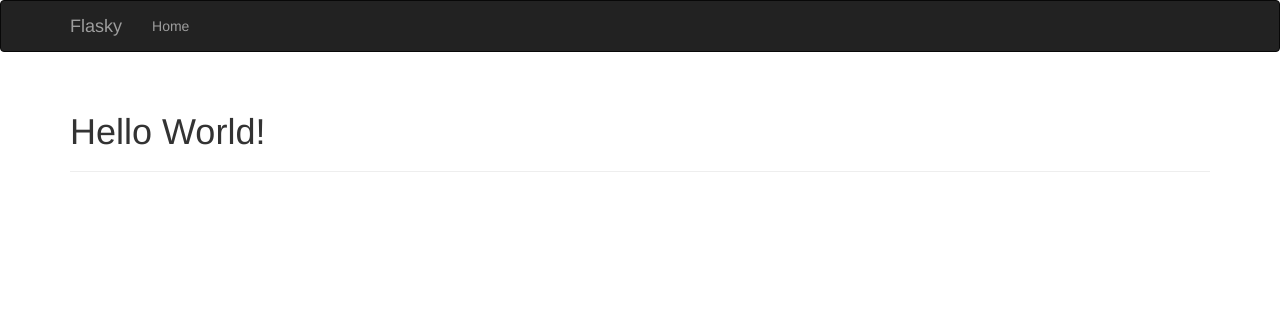
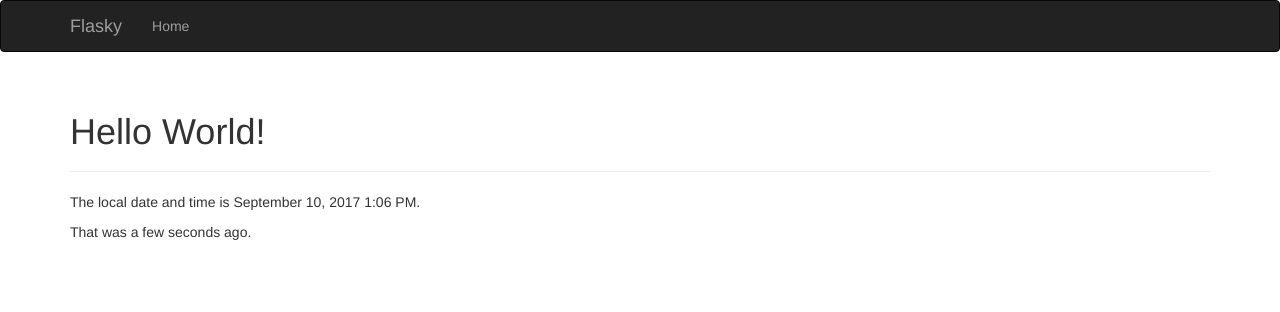
Before and after one commit to bassqmyd/myflasky, a Flask app: page / in a window 1280 px wide. Shown: the top 312 px of the page. Run offline with Flask 2, Linux system fonts and the light colour scheme; some libraries are stand-ins or nearby versions.

Commit message:
使用flask-moment扩展，获得日期和时间

```diff
--- a/app1/hello.py
+++ b/app1/hello.py
@@ -1,15 +1,18 @@
 from flask import Flask, render_template
 from flask_script import Manager
 from flask_bootstrap import Bootstrap
+from flask_moment import Moment
+from datetime import datetime
 
 app = Flask(__name__)
 manager = Manager(app)
 bootstrap = Bootstrap(app)
+moment = Moment(app)
 
 
 @app.route('/')
 def index():
-    return render_template('index.html')
+    return render_template('index.html', current_time=datetime.utcnow())
 
 
 @app.route('/user/<name>')
--- a/app1/templates/base.html
+++ b/app1/templates/base.html
@@ -1,6 +1,12 @@
 {% extends "bootstrap/base.html" %}
 
 {% block title %}Flasky{% endblock %}
+
+{% block head %}
+{{ super() }}
+<link rel="shortcut icon" href="{{ url_for('static', filename='Beautiful.jpg') }}" type="image/x-icon">
+<link rel="icon" href="{{ url_for('static', filename='Beautiful.jpg') }}" type="image/x-icon">
+{% endblock %}
 
 {% block navbar %}
 <div class="navbar navbar-inverse" role="navigation">
@@ -28,3 +34,9 @@
     {% block page_content %}{% endblock %}
 </div>
 {% endblock %}
+
+
+{% block scripts %}
+{{ super() }}
+{{ moment.include_moment() }}
+{% endblock %}
--- a/app1/templates/index.html
+++ b/app1/templates/index.html
@@ -6,4 +6,6 @@
 <div class="page-header">
     <h1>Hello World!</h1>
 </div>
+<p>The local date and time is {{ moment(current_time).format('LLL') }}.</p>
+<p>That was {{ moment(current_time).fromNow(refresh=True) }}.</p>
 {% endblock %}
```
Also changed, not shown: app1/static/Beautiful.jpg (added), app1/static/favicon.ico (added).
